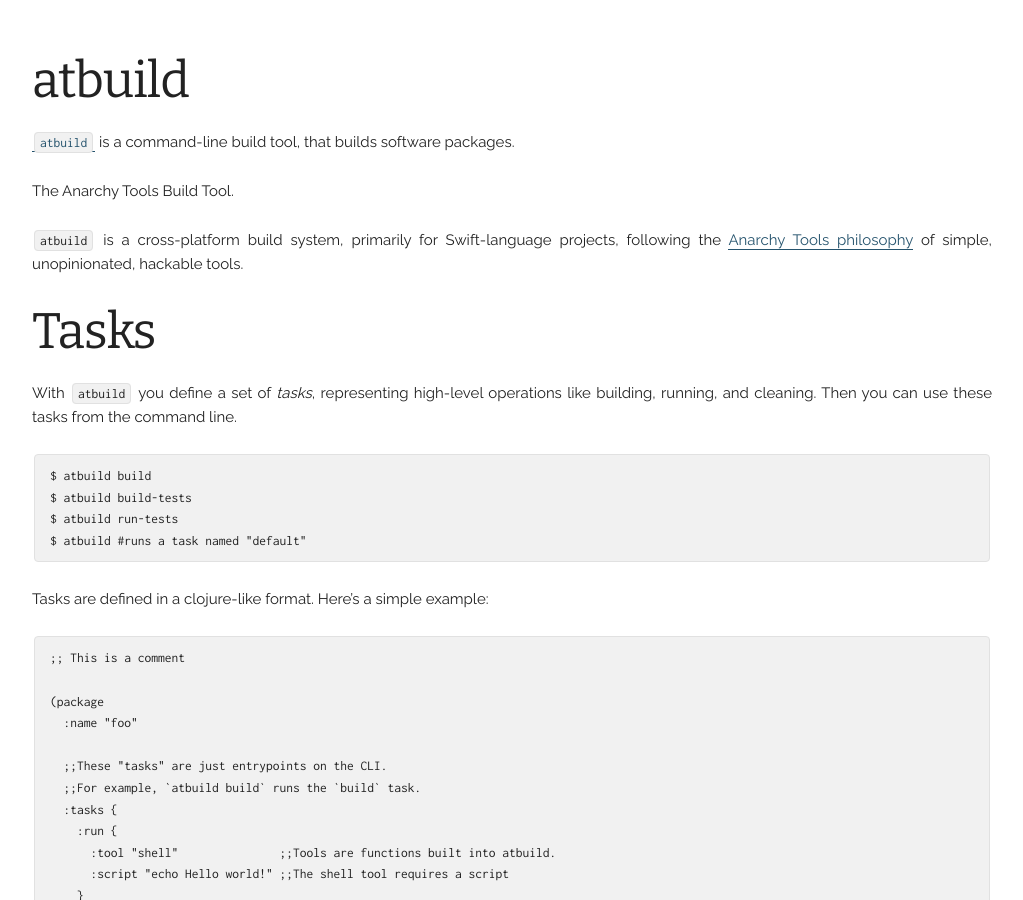
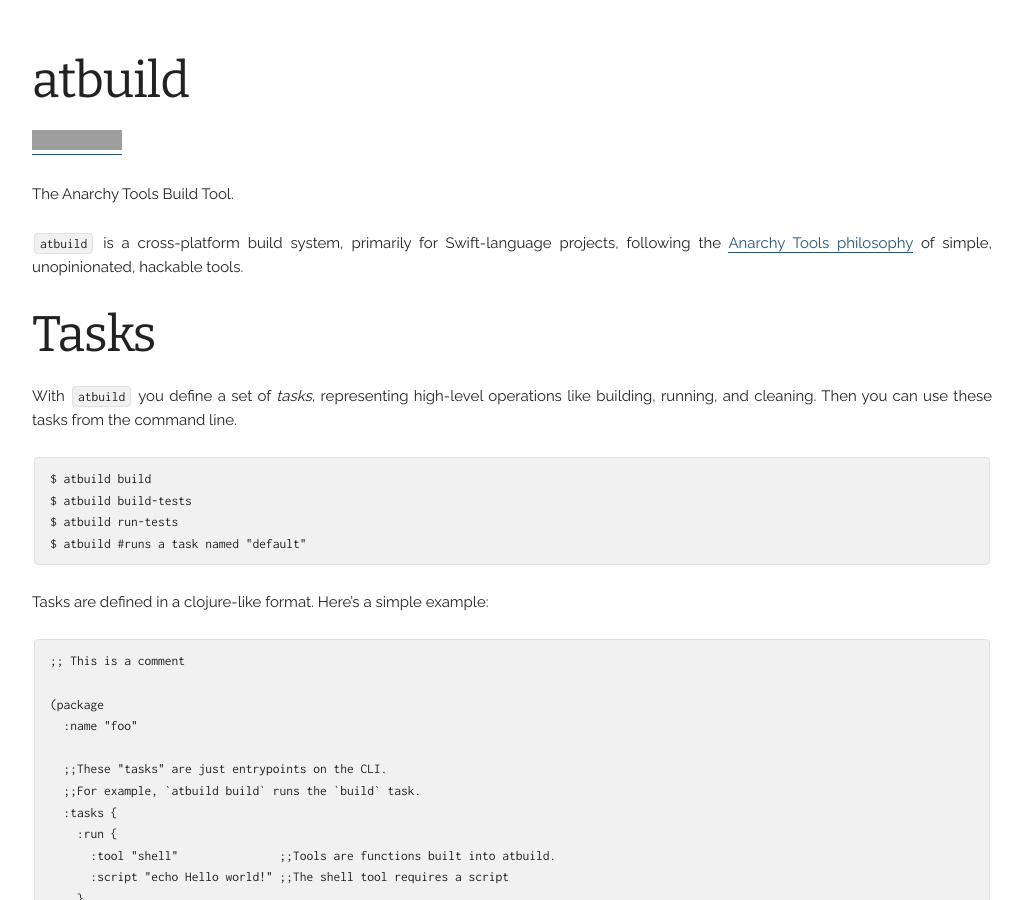
Before and after one commit to AnarchyTools/anarchytools.github.io, a Jekyll site: the page built from docs/atbuild.md, in a window 1280 px wide and 900 px high. Shown: the whole window, without its empty margins (128-1151 px from the left). Built offline with Jekyll 4.4.1, drawn with Linux system fonts in a browser that asks for light colours; some of the changed text lies outside the part shown; grey boxes are pictures that could not be loaded.

```diff
--- a/docs/atbuild.md
+++ b/docs/atbuild.md
@@ -5,7 +5,7 @@
 
 # atbuild
 
-[`atbuild`](https://github.com/AnarchyTools/atbuild) is a command-line build tool, that builds software packages.
+[![Anarchy Tools compatible](https://img.shields.io/badge/Anarchy%20Tools-compatible-4BC51D.svg?style=flat)](http://anarchytools.org)
 
 The Anarchy Tools Build Tool.
 
```
Also changed, not shown: other parts of docs/atbuild.md (+1 -1 lines), docs/overlays.md (+1 -0 lines).
